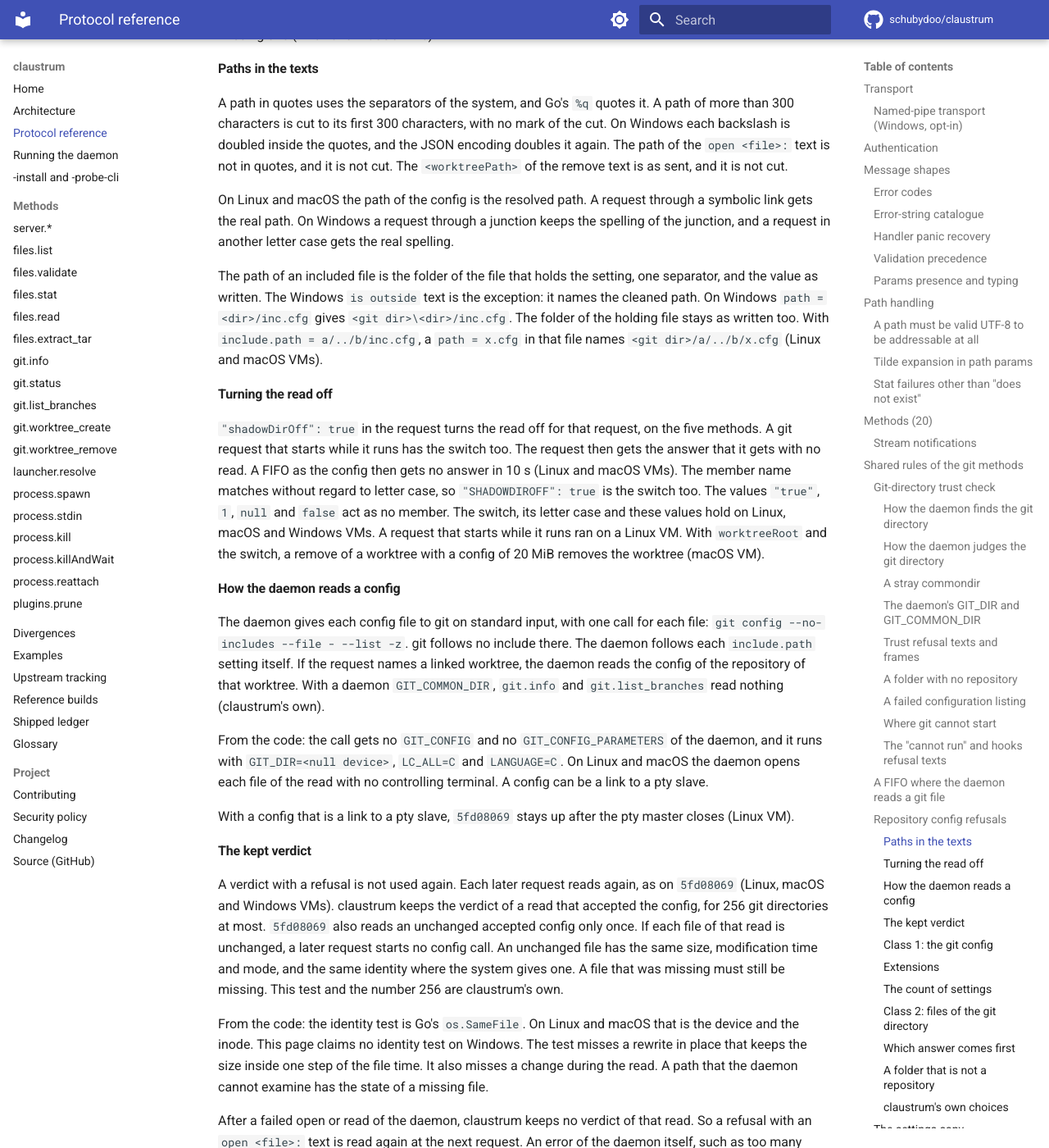
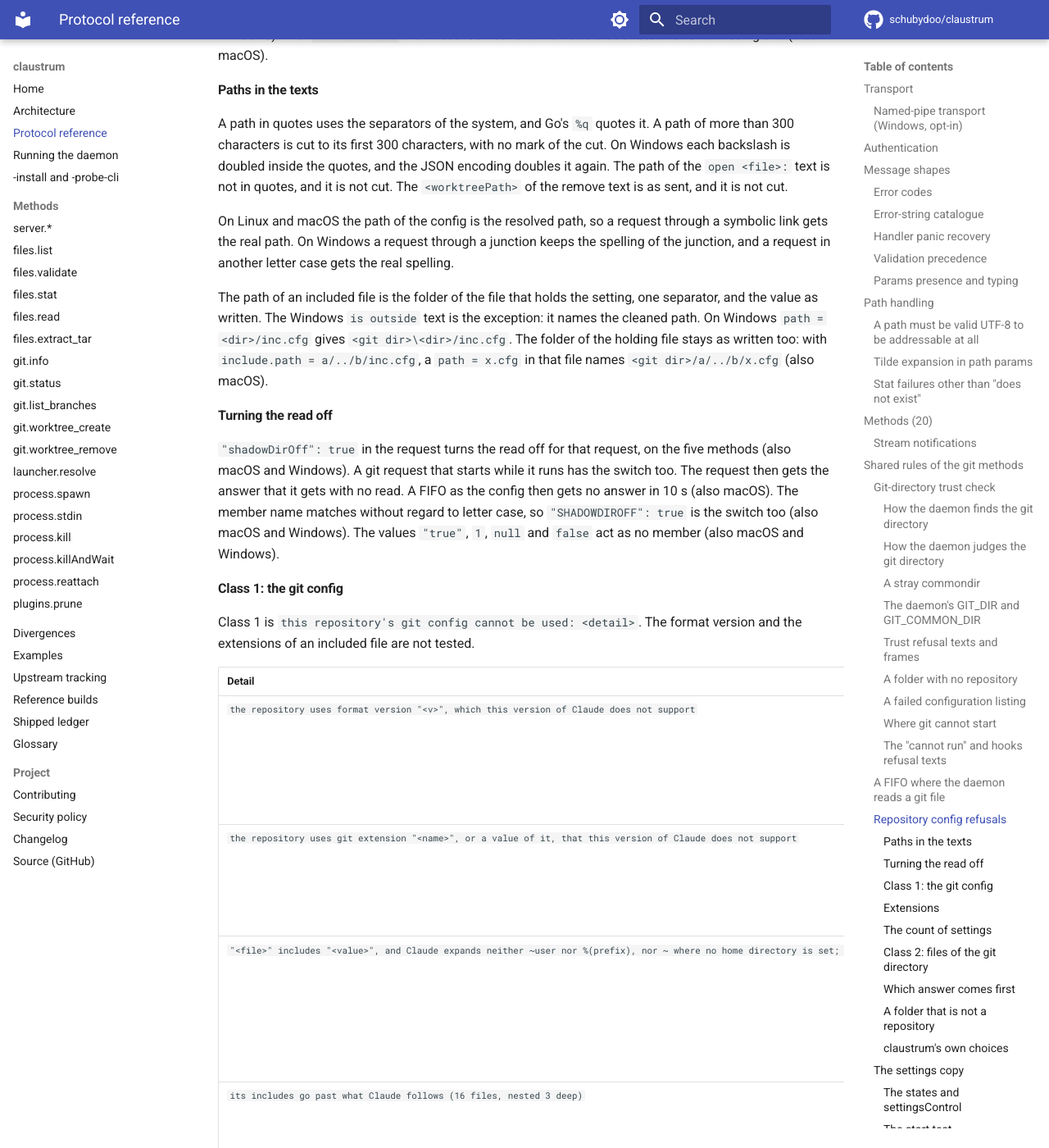
Before and after one commit to schubydoo/claustrum, an MkDocs documentation site: the page built from docs/PROTOCOL.md, in a window 1280 px wide and 1400 px high, scrolled down 25634 px. Shown: the whole window at 82% size. Built offline with MkDocs 1.6.1 and Material for MkDocs 9.7.7, drawn with Linux system fonts in a browser that asks for light colours; comment, search, counter and statistics services are not loaded; some of the changed text lies outside the part shown.

Commit message:
docs: cut the repository config refusals section of PROTOCOL.md
Co-Authored-By: Claude Opus 5.5 <noreply@anthropic.com>

```diff
--- a/docs/PROTOCOL.md
+++ b/docs/PROTOCOL.md
@@ -918,18 +918,21 @@ Not measured:
 
 The daemon reads the git config of a repository itself, and it tests some files of
 the git directory. If it does not accept one of them, the git method answers with a
-refusal. A rule that is not marked "claustrum's own" or "from the code" is measured
-against `5fd08069` on a Linux VM. A rule that names macOS or Windows was measured there.
+refusal. A rule with no mark follows `5fd08069` as measured on Linux. A mark names
+each other system where a rule was measured too. A rule that names its systems
+was measured there. Most rules were measured on
+`git.info` and `git.status`.
 
 The read runs only in the state `shadow` of [the settings copy](#the-settings-copy).
-In the state `fallback-git` the daemon makes no read and gives no refusal. On git
-2.11.4 and 2.12.5 `5fd08069` is in that state and gives no refusal. Git 2.13.7 is
-the oldest git that ran with the refusal. claustrum is not measured on those gits.
-
-A refusal is `<class>: <detail>`, shown as `<text>` in these frames. Most rules were
-measured on `git.info` and `git.status`. Four states ran on all five methods. They
-are format version `2`, a config of 20 MiB, an `info/exclude` of 20 MiB and a
-`shallow` file with a text line.
+In the state `fallback-git` the daemon makes no read and gives no refusal. The daemon
+follows each `include.path` setting itself, and for a linked worktree it reads the
+config of the repository of that worktree. A refusal is not kept (also macOS and
+Windows), and an accepted config is read once and again after one of its files
+changes (the change test and the bound of 256 git directories are claustrum's own,
+see [claustrum's own choices](#claustrums-own-choices)). With a config that is a link
+to a pty slave, the daemon stays up after the pty master closes.
+
+A refusal is `<class>: <detail>`, shown as `<text>` in these frames.
 
 | Method | Answer |
 |---|---|
@@ -939,80 +942,37 @@ are format version `2`, a config of 20 MiB, an `info/exclude` of 20 MiB and a
 | `git.worktree_remove` with `worktreeRoot` | `{"result":{"success":false,"error":"failed to remove worktree: cannot determine the repository's work tree: <text>"}}`. Nothing is removed |
 
 On `git.worktree_remove` the refusal also comes for a worktree folder that does not
-exist, and the branch `branchName` stays. That holds on Linux, macOS and Windows VMs.
-Linux and Windows VMs ran it in a bare repository too. With `worktreeRoot` the
-refusal comes for a worktree that exists and for a missing one (Linux and macOS VMs).
+exist, and the branch `branchName` stays (also macOS and Windows). That holds in a
+bare repository too (also Windows). With `worktreeRoot` the refusal comes for a
+worktree that exists and for a missing one (also macOS).
 
 #### Paths in the texts
 
-A path in quotes uses the separators of the system, and Go's
-`%q` quotes it. A path of more than 300 characters is cut to its first 300
-characters, with no mark of the cut. On Windows each backslash is doubled inside the
-quotes, and the JSON encoding doubles it again. The path of the `open <file>:` text is not in quotes, and it is not cut. The `<worktreePath>` of the
-remove text is as sent, and it is not cut.
-
-On Linux and macOS the path of the config is the resolved path. A request through a
-symbolic link gets the real path. On Windows a request through a junction keeps the
+A path in quotes uses the separators of the system, and Go's `%q` quotes it. A path
+of more than 300 characters is cut to its first 300 characters, with no mark of the
+cut. On Windows each backslash is doubled inside the quotes, and the JSON encoding
+doubles it again. The path of the `open <file>:` text is not in quotes, and it is not
+cut. The `<worktreePath>` of the remove text is as sent, and it is not cut.
+
+On Linux and macOS the path of the config is the resolved path, so a request through
+a symbolic link gets the real path. On Windows a request through a junction keeps the
 spelling of the junction, and a request in another letter case gets the real spelling.
 
 The path of an included file is the folder of the file that holds the setting, one
 separator, and the value as written. The Windows `is outside` text is the exception:
 it names the cleaned path. On Windows `path = <dir>/inc.cfg` gives
-`<git dir>\<dir>/inc.cfg`. The folder of the holding file stays as written too. With
+`<git dir>\<dir>/inc.cfg`. The folder of the holding file stays as written too: with
 `include.path = a/../b/inc.cfg`, a `path = x.cfg` in that file names
-`<git dir>/a/../b/x.cfg` (Linux and macOS VMs).
+`<git dir>/a/../b/x.cfg` (also macOS).
 
 #### Turning the read off
 
-`"shadowDirOff": true` in the request turns the read off for that
-request, on the five methods. A git request that starts while it runs has the switch
-too. The request then gets the answer that it gets with no read. A FIFO as the config
-then gets no answer in 10 s (Linux and macOS VMs). The member name matches without
-regard to letter case, so `"SHADOWDIROFF": true` is the switch too. The values
-`"true"`, `1`, `null` and `false` act as no member. The switch, its letter case and
-these values hold on Linux, macOS and Windows VMs. A request that starts while it
-runs ran on a Linux VM. With `worktreeRoot` and the switch, a remove of a worktree with a
-config of 20 MiB removes the worktree (macOS VM).
-
-#### How the daemon reads a config
-
-The daemon gives each config file to git on standard input, with one
-call for each file: `git config --no-includes --file - --list -z`. git follows no
-include there. The daemon follows each `include.path` setting itself. If the request
-names a linked worktree, the daemon reads the config of the repository of that
-worktree. With a daemon `GIT_COMMON_DIR`, `git.info` and `git.list_branches` read
-nothing (claustrum's own).
-
-From the code: the call gets no `GIT_CONFIG` and no `GIT_CONFIG_PARAMETERS` of the
-daemon, and it runs with `GIT_DIR=<null device>`, `LC_ALL=C` and `LANGUAGE=C`. On Linux and macOS the
-daemon opens each file of the read with no controlling terminal. A config can be a
-link to a pty slave.
-
-With a config that is a link to a pty slave, `5fd08069` stays up after the pty
-master closes (Linux VM).
-
-#### The kept verdict
-
-A verdict with a refusal is not used again. Each later request reads
-again, as on `5fd08069` (Linux, macOS and Windows VMs). claustrum keeps the verdict of
-a read that accepted the config, for 256 git directories at most. `5fd08069` also
-reads an unchanged accepted config only once. If each file of that read is unchanged,
-a later request starts no config call. An unchanged file has the same size,
-modification time and mode, and the same identity where the system gives one. A file
-that was missing must still be missing. This test and the number 256 are claustrum's
-own.
-
-From the code: the identity test is Go's `os.SameFile`. On Linux and macOS that is the
-device and the inode. This page claims no identity test on Windows. The test misses a
-rewrite in place that keeps the size inside one step of the file time. It also misses
-a change during the read. A path that the daemon cannot examine has the state of a
-missing file.
-
-After a failed open or read of the daemon, claustrum keeps no verdict of that read. So
-a refusal with an `open <file>:` text is read again at the next request. An error of
-the daemon itself, such as too many open files, then answers one request only. That
-rule is claustrum's own. The tests of `shallow`, `info/attributes` and `info/exclude`
-run in each request, and they are no part of the kept read.
+`"shadowDirOff": true` in the request turns the read off for that request, on the
+five methods (also macOS and Windows). A git request that starts while it runs has the
+switch too. The request then gets the answer that it gets with no read. A FIFO as the
+config then gets no answer in 10 s (also macOS). The member name matches without
+regard to letter case, so `"SHADOWDIROFF": true` is the switch too (also macOS and Windows). The values
+`"true"`, `1`, `null` and `false` act as no member (also macOS and Windows).
 
 #### Class 1: the git config
 
@@ -1021,39 +981,38 @@ version and the extensions of an included file are not tested.
 
 | Detail | When |
 |---|---|
-| `the repository uses format version "<v>", which this version of Claude does not support` | The last value of `core.repositoryformatversion`, as git lists it, is not exactly the text `0` or `1`. A config with no such key is not refused. `<v>` is cut to its first 20 characters, with no mark (Linux, macOS and Windows VMs) |
-| `the repository uses git extension "<name>", or a value of it, that this version of Claude does not support` | The format version is `1`, and an `extensions.<name>` setting is refused (see "Extensions" below). `<name>` is in lower case. It is cut to its first 60 characters, with no mark (Linux, macOS and Windows VMs) |
-| `"<file>" includes "<value>", and Claude expands neither ~user nor %(prefix), nor ~ where no home directory is set; write that path out in full` | An include value of the form `~user/…` or `%(prefix)/…`, in an `include` section or in an `includeIf` section. The condition of the `includeIf` section does not have to match. `<file>` is the file that holds the setting. `<value>` is cut to its first 100 characters (Linux and macOS VMs) |
+| `the repository uses format version "<v>", which this version of Claude does not support` | The last value of `core.repositoryformatversion`, as git lists it, is not exactly the text `0` or `1`. A config with no such key is not refused. `<v>` is cut to its first 20 characters, with no mark (also macOS and Windows) |
+| `the repository uses git extension "<name>", or a value of it, that this version of Claude does not support` | The format version is `1`, and an `extensions.<name>` setting is refused (see "Extensions" below). `<name>` is in lower case. It is cut to its first 60 characters, with no mark (also macOS and Windows) |
+| `"<file>" includes "<value>", and Claude expands neither ~user nor %(prefix), nor ~ where no home directory is set; write that path out in full` | An include value of the form `~user/…` or `%(prefix)/…`, in an `include` section or in an `includeIf` section. The condition of the `includeIf` section does not have to match. `<file>` is the file that holds the setting. `<value>` is cut to its first 100 characters (also macOS) |
 | `its includes go past what Claude follows (16 files, nested 3 deep)` | More than 16 included files, or an include chain of more than 3 levels below the config. A missing file counts, and so does the file of an `includeIf` section, also a missing one. A file that includes itself gets this text too |
-| `"<file>" is not a regular file` | The config or an included file is a FIFO or a directory. A config that is a symbolic link to the null device gets it. So does an included file that is a symbolic link to a FIFO. `include.path = ~` gets it with the path of the home folder. So does a `config.worktree` of the git directory with `extensions.worktreeConfig` on (Linux and macOS VMs). The daemon's own read does not wait on a FIFO |
+| `"<file>" is not a regular file` | The config or an included file is a FIFO or a directory. A config that is a symbolic link to the null device gets it, and so does an included file that is a symbolic link to a FIFO. `include.path = ~` gets it with the path of the home folder. So does a `config.worktree` of the git directory with `extensions.worktreeConfig` on (also macOS). The daemon's own read does not wait on a FIFO |
 | `"<file>" is larger than 8 MiB` | The config, an included file or that `config.worktree` has more than 8388608 bytes |
-| `"<file>" has a setting in section "<section>" whose name is longer than 1024 bytes` | The full name of a setting, with its section and subsection, has more than 1024 bytes. The sections are `core`, `remote`, `lfs`, `url`, `filter`, `extensions`, `include`, `includeif`, `index`, `feature` and `checkout`. The last three are measured on macOS and Windows VMs too. `<section>` is in lower case, without the subsection. The bound holds in an included file, with the path of that file |
+| `"<file>" has a setting in section "<section>" whose name is longer than 1024 bytes` | The full name of a setting, with its section and subsection, has more than 1024 bytes. The sections are `core`, `remote`, `lfs`, `url`, `filter`, `extensions`, `include`, `includeif`, `index`, `feature` and `checkout` (the last three also macOS and Windows). `<section>` is in lower case, without the subsection. The bound holds in an included file, with the path of that file |
 | `"<file>" has more settings than Claude reads (8 MiB); remove repeated ones` | See "The count of settings" below |
 | `open <file>: <reason>` | The daemon cannot open the config, an included file or that `config.worktree`. A file of mode 000 gives `permission denied`. A socket gives `no such device or address` on Linux. As the config, a socket gives `operation not supported on socket` on macOS |
-| `<error lines of git>` | The listing of the config exits non-zero while a child holds its stderr. The lines read until then are joined by one space. One `git version` call follows (Linux, macOS and Windows VMs) |
+| `<error lines of git>` | The listing of the config exits non-zero while a child holds its stderr. The lines read until then are joined by one space (also macOS and Windows) |
 | `fatal: bad config line <n> in "<file>"` | The config or an included file has a syntax error. So does the `config.worktree` file of the git directory with `extensions.worktreeConfig` on. This text comes before an extension refusal. The text is that of git, with the path in quotes |
 | `"<included file>" is outside "<repo>", and on Windows Claude reads a repository's settings only from inside it; if the line that includes it is yours and you trust the file, put that line into ~/.gitconfig on the remote machine instead` | Windows: a relative include that leaves the repository. For a bare repository `<repo>` is its git directory |
 | `"<file>" includes "<value>", and on Windows Claude follows an include only if its path is relative and stays inside the repository; if that line is yours and you trust the file, put the line into ~/.gitconfig on the remote machine instead` | Windows: an absolute include value, also to a missing file, `~/x` and `~root/x`. An absolute value and `~/x` get it also in an `includeIf` section whose condition does not match. `<value>` is cut to its first 300 characters |
 | `"<file>": is, or is reached through, a link that Claude does not follow here; replace the link with what it points to` | Windows: the config is a file link. Also Windows, on every git method that reads the config: the git directory is a junction or a directory symbolic link, and `<file>` is `<git dir>\config` |
 
-No refusal comes from a config that is missing, empty, a dangling
-symbolic link or a symbolic link to a regular file. A NUL byte in a value, an empty
-`include.path` and one with no value give none either. On Linux the daemon follows a
-relative include, also one that leaves the git directory. It also follows an absolute
-include, and `~/x` with a home folder.
+No refusal comes from a config that is missing, empty, a dangling symbolic link or a
+symbolic link to a regular file. A NUL byte in a value, an empty `include.path` and
+one with no value give none either. On Linux the daemon follows a relative include,
+also one that leaves the git directory. It also follows an absolute include, and
+`~/x` with a home folder.
 
 Two more kinds of file get the kind test and the size test, with their own path in
 the text. A format version `2` in such a file is not refused.
 
-- The file of an `includeIf` section, whatever its condition is (Linux, macOS and
-  Windows VMs). Its filter settings count for the filter rule of the checkout.
-- The `config.worktree` file of a linked worktree. If the config turns
-  `extensions.worktreeConfig` on, that file gets the tests. `true`, `yes`, `on` and
-  `1` turn it on, and so do `TRUE`, `ON`, `Yes`, `On` and `tRuE`. So
-  does the key with no value. `false`, `no` and `0` do not (Linux, macOS
-  and Windows VMs). The trust check of the request finds that linked worktree. On
-  `git.status` it is the worktree that `baseRepo` names. All five methods ran, and
-  `git.worktree_remove` on a Linux VM only.
+- The file of an `includeIf` section, whatever its condition is (also macOS and
+  Windows). Its filter settings count for the filter rule of the checkout.
+- The `config.worktree` file of the linked worktree that the trust check of the
+  request finds. On `git.status` it is the worktree that `baseRepo` names. If the
+  config turns `extensions.worktreeConfig` on, the file gets the tests. `true`, `yes`,
+  `on` and `1` turn it on, and so do `TRUE`, `ON`, `Yes`, `On`, `tRuE` and the key
+  with no value. `false`, `no` and `0` do not (also macOS and Windows, with
+  `git.worktree_remove` on Linux only).
 
 #### Extensions
 
@@ -1062,34 +1021,28 @@ Under format version `1` the daemon refuses an extension other than
 has no rule for its key, or the rule does not accept its value. Refused are
 `preciousObjects = 1234567890`, `objectFormat = sha512`, `refStorage` with no value and
 `partialClone = a/-b`. Not refused are `worktreeConfig = maybe`, `objectFormat = SHA256`, `refStorage = FILES`,
-`preciousObjects = yes` and `preciousObjects = 1` (Linux, macOS and Windows VMs). An
+`preciousObjects = yes` and `preciousObjects = 1` (also macOS and Windows). An
 extension in a config with no format version key is not refused. Under version `1`
 the rules accept `objectFormat = sha256` and `refStorage = reftable`, so a sha256 or
 a reftable repository is not refused. A value that git itself refuses but the copy
 leaves out, such as `extensions.objectformat = md5` under version `0`, gets no
-refusal of the daemon. The method answers as git does.
-
-Four extension states are measured on `5fd08069` but not on a claustrum build with
-the settings copy. They are `worktreeConfig = maybe` and `objectFormat = SHA256` under
-version `1`, `refStorage = FILES`, and `objectFormat = md5` with no version key. For
-`objectFormat = SHA256` the `git.status` of `5fd08069` answers `exit status 128`.
+refusal of the daemon. The method answers as git does. With `objectFormat = SHA256`
+under version `1`, `git.status` of `5fd08069` answers `exit status 128`.
 
 #### The count of settings
 
-Each setting of a counted section costs the bytes of its
-full name, the bytes of its value, and 96. The config has its own sum, and the
-included files have one sum between them. The file in which a sum passes 8388608 is
-refused. The counted sections are `core`, `remote`, `extensions`, `include`, `branch`,
-`lfs`, `index`, `url`, `filter`, `feature`, `checkout` and `includeif`. The sections
-`x` and `user` do not count. This arithmetic is fitted to the measured bounds on Linux,
-macOS and Windows VMs. The exact pairs are measured in `core` and `remote` on a Linux
-VM.
+Each setting of a counted section costs the bytes of its full name, the bytes of its
+value, and 96. The config has its own sum, and the included files have one sum
+between them. The file in which a sum passes 8388608 is refused. The counted sections
+are `core`, `remote`, `extensions`, `include`, `branch`, `lfs`, `index`, `url`,
+`filter`, `feature`, `checkout` and `includeif`. The sections `x` and `user` do not
+count. This arithmetic is fitted to the measured bounds (also macOS and Windows).
 
 #### Class 2: files of the git directory
 
 Class 2 is `a file in this repository's .git directory cannot be used: <detail>`.
 The files are `shallow`, `info/attributes` and `info/exclude`, and the git directory
-itself.
+itself. The daemon tests them in each request.
 
 | Detail | When |
 |---|---|
@@ -1102,54 +1055,53 @@ itself.
 
 #### Which answer comes first
 
-A refused config comes first, then a refused `config.worktree` file of a linked
-worktree, then a refused file of the git directory (from the code for the middle step). In class 2, `shallow` comes before `info/attributes` (Linux, macOS and
-Windows VMs), and `info/attributes` comes before `info/exclude`.
+A refused config comes first. A refused `config.worktree` file of a linked worktree
+comes next (from the code), and then a refused file of the git directory. In class 2, `shallow` comes before `info/attributes` (also macOS and Windows),
+and `info/attributes` comes before `info/exclude`. From the code: a refusal of the
+trust check or of the daemon's own `GIT_CONFIG_COUNT` comes before them all, and on
+`git.worktree_remove` with `worktreeRoot` the read comes before the configuration
+listing.
 
 #### A folder that is not a repository
 
-A folder with no repository keeps its "not a repository" answers.
-That holds for a `HEAD` that is no ref and no object id, also with format version `2`.
-It also holds for a repository of another owner with no `safe.directory` (Linux, macOS
-and Windows VMs). The call about the repository in
-[the settings copy](#the-settings-copy) decides that state, before the read. If git
-answers it with exit 128 and a no-repository text, the method gives its "not a
-repository" answer and reads no config. git's text for another owner is
-`detected dubious ownership in repository`. Such an answer is not kept, so a new
-`safe.directory` line counts at the next request (Linux and macOS VMs). After a change
-of the owner inside the 5 seconds of a kept good answer, a request answers normally.
-The first request after that time answers "not a repository".
+A folder with no repository keeps its "not a repository" answers, and the daemon reads
+no config there. That holds for a `HEAD` that is no ref and no object id, also with
+format version `2`. It also holds for a repository of another owner with no
+`safe.directory` (also macOS and Windows). Such an answer is not kept, so a new
+`safe.directory` line counts at the next request (also macOS). After a change of the
+owner inside the 5 seconds of a kept good answer, a request answers normally. The
+first request after that time answers "not a repository".
+[The call about the repository](#the-call-about-the-repository) decides that state
+and how long an answer is kept.
 
 #### claustrum's own choices
 
 These rules are from the code and are not measured on `5fd08069`:
 
+- With a daemon `GIT_COMMON_DIR`, `git.info` and `git.list_branches` read nothing.
 - `extensions.worktreeConfig` starts the `config.worktree` test with values that no
   run had, such as `oN` or `007`. The last such setting of the config counts.
 - Under format version `1` the value rule refuses extension values that no run had,
   such as `preciousObjects = -1`.
 - The cuts of the format version value and of the extension name count characters.
-  The measured texts are ASCII.
 - The `config.worktree` open error and size bound hold on `git.status`,
   `git.list_branches` and `git.worktree_remove` too, and every kind on Windows.
 - The name bound and the count of settings are tested on a whole file before an
   include of that file is followed. So 200000 include lines of a missing file get the
-  "more settings" text, as measured.
-- The two include limits come before the open of an included file.
-- An open error of the file of an `includeIf` section gives no refusal.
-- An open error other than the measured ones gets the same `open <file>: <reason>`
-  form.
+  "more settings" text, as measured. The two include limits come before the open of an included
+  file.
+- A read with a failed open or read of the daemon is not kept, also when it accepts
+  the config. So the next request reads again.
+- The change test misses a change that keeps the size, modification time, mode and
+  identity of each file of the read.
+- An open error of the file of an `includeIf` section gives no refusal. An open
+  error other than the measured ones gets the same `open <file>: <reason>` form.
 - A `~/x` include is joined to the home folder and cleaned. With no home folder it
-  gets the "expands neither" refusal. No daemon starts with no home folder.
-- On Windows a `%(prefix)/…` value gets the "expands neither" text, with the cut at
-  100 characters.
-- A refusal of the trust check and of the daemon's own `GIT_CONFIG_COUNT` comes before
-  a refusal of the read. On `git.worktree_remove` with `worktreeRoot` the read comes
-  before the configuration listing.
+  gets the "expands neither" refusal. No daemon starts with no home folder. On Windows a `%(prefix)/…` value gets the
+  "expands neither" text, with the cut at 100 characters.
 - The listing that the read takes from git for one config file has a bound of 64 MiB.
-  A long subsection name with many keys lists as far more bytes than the file has.
-  The read tests the name bound and the count on the first 64 MiB of such a listing.
-  If neither refuses, the read gives no verdict.
+  The read tests the name bound and the count on the first 64 MiB of a longer
+  listing. If neither refuses, the read gives no verdict.
 - If the read gives no verdict, the method goes on as with no read. A failed git call
   gives none, except for a syntax error, the error lines above and the stop at 30
   seconds ([Time limits of git calls](#time-limits-of-git-calls)). So a git that does
```
Also changed, not shown: 1 other file.
